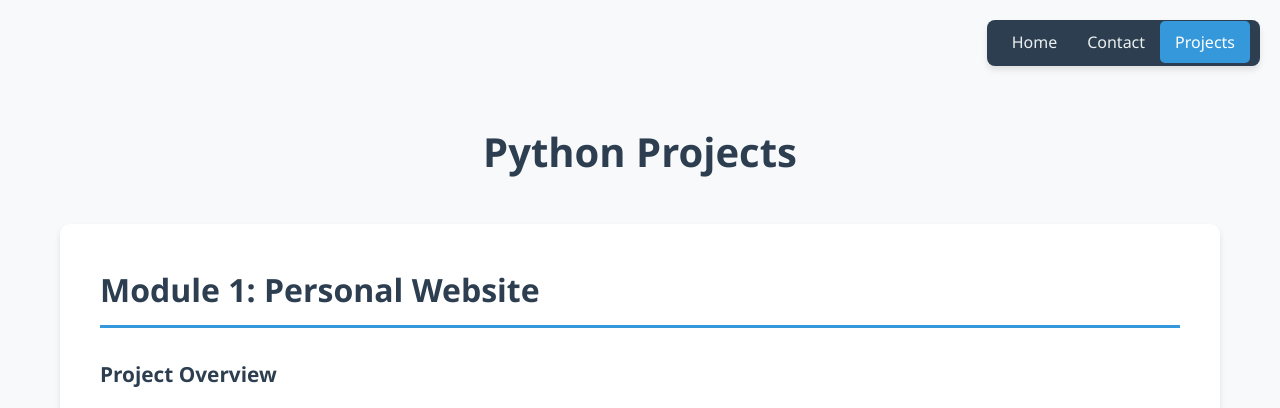
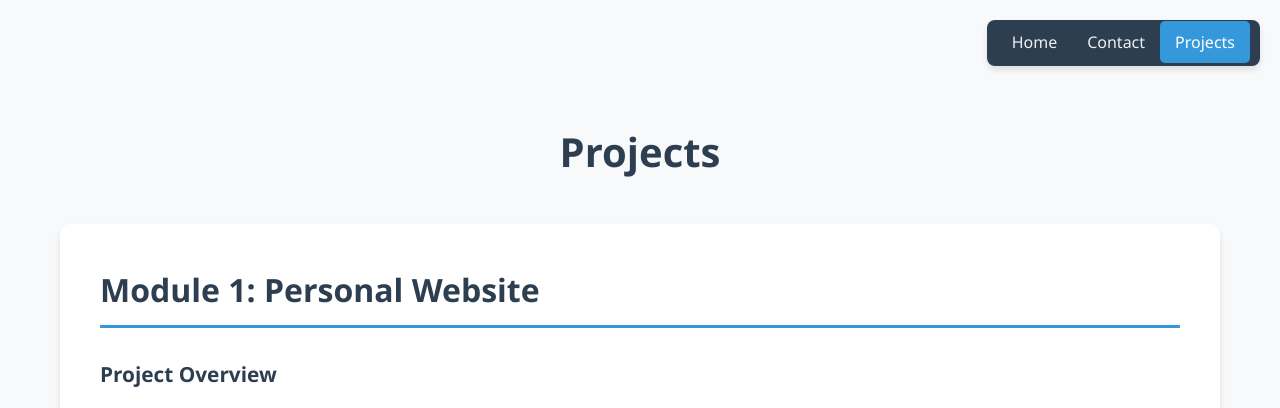
Before and after one commit to LLLLLLLLL1516/jhu_software_concepts, a Flask app: page /projects in a window 1280 px wide. Shown: the top 408 px of the page. Run offline with Flask 3, Linux system fonts and the light colour scheme.

Commit message:
Modify visuals and wording, add screenshots.

```diff
--- a/module_1/app/__init__.py
+++ b/module_1/app/__init__.py
@@ -17,7 +17,7 @@ def create_app():
     app = Flask(__name__)
 
     # Configure the application
-    # This is not needed for this assignment, but it's a Flask development best practice to always set a SECRET_KEY
+    # WL Note: This is not needed for this assignment, but it's a Flask development best practice to always set a SECRET_KEY
     # If needed later, replace this to load from environment variables
     app.config['SECRET_KEY'] = 'dev-secret-key-change-in-production'
 
--- a/module_1/app/templates/projects.html
+++ b/module_1/app/templates/projects.html
@@ -5,7 +5,7 @@
 {% block content %}
 <div class="projects-section">
     <div class="container">
-        <h1 class="page-title">Python Projects</h1>
+        <h1 class="page-title">Projects</h1>
 
         <div class="projects-content">
             <div class="project-card">
```
Also changed, not shown: 1 other file.
